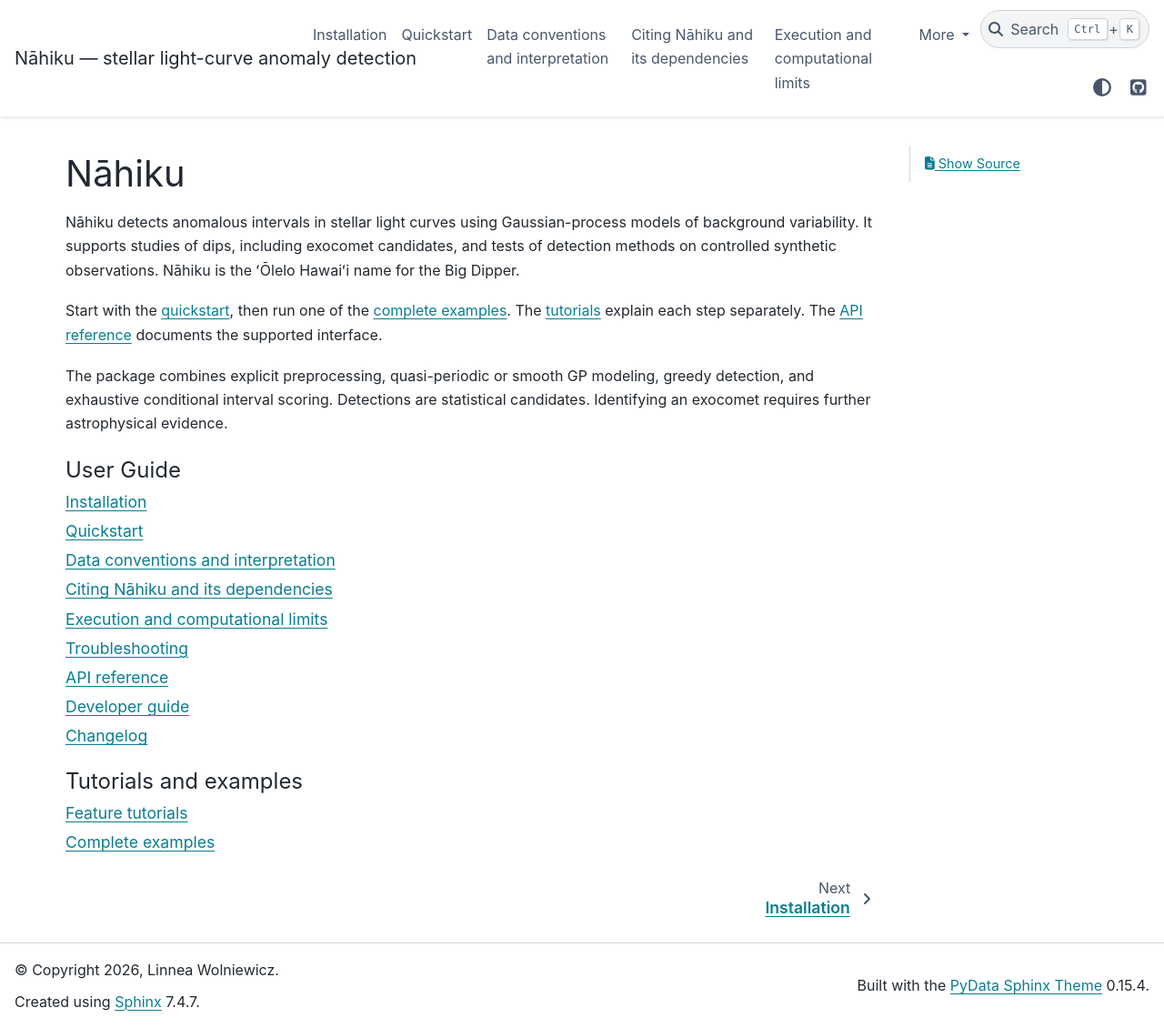
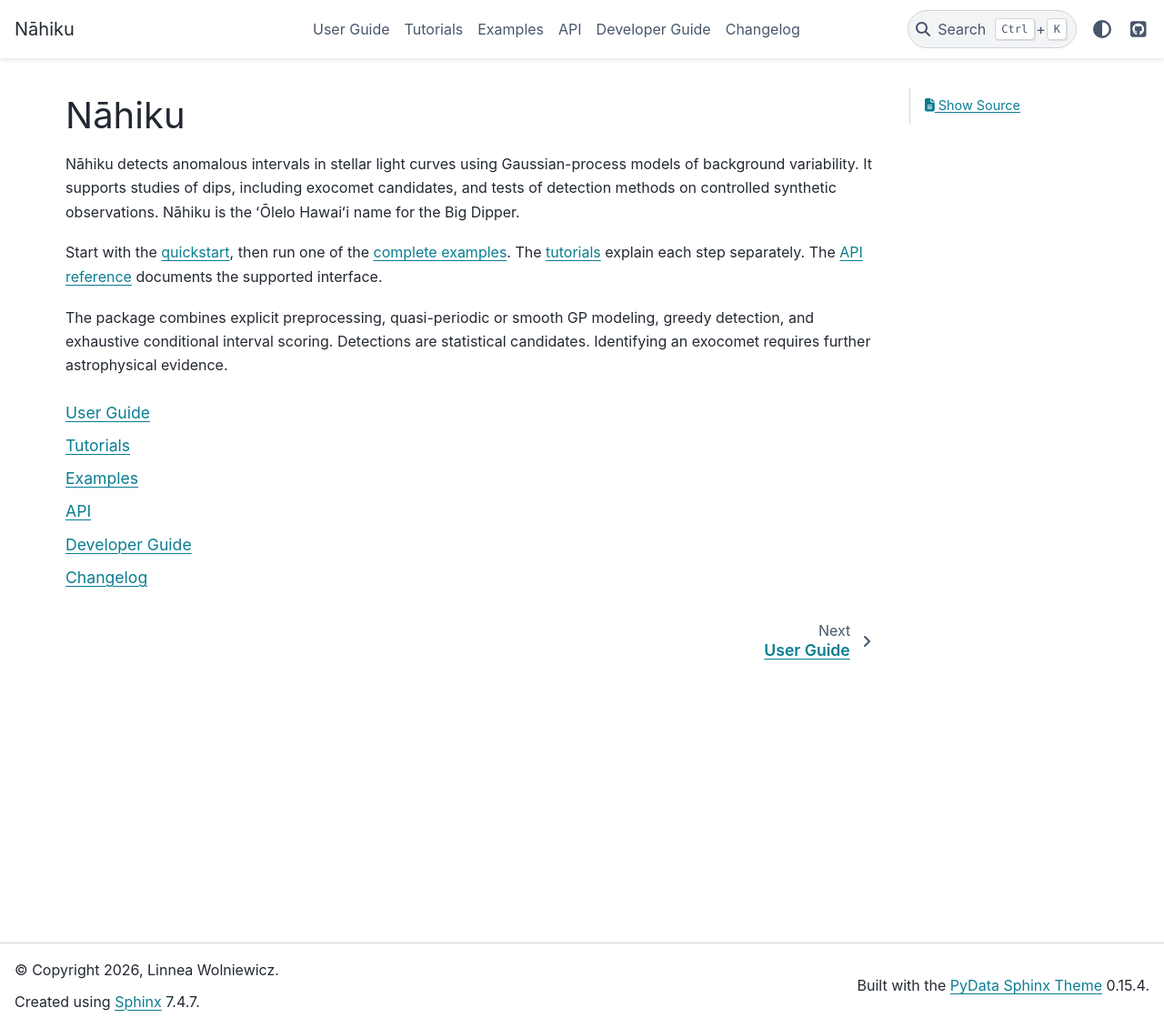
Before and after one commit to linneawolniewicz/nahiku, a Sphinx documentation site: the page built from docs/index.md, in a window 1280 px wide and 1130 px high. Shown: the whole window at 91% size. Built offline with Sphinx 7.4.7 and the PyData theme 0.15.4, drawn with Linux system fonts in a browser that asks for light colours; pages that are not in the unit, such as notebooks, are missing from menus.

Commit message:
simplify docs navigation and improve layout spacing

````diff
--- /dev/null
+++ b/docs/_static/custom.css
@@ -0,0 +1,15 @@
+/* Keep the package name compact while retaining descriptive browser titles. */
+.navbar-brand {
+  margin-right: 1.5rem;
+}
+
+/* Separate page sections and give navigation lists consistent vertical space. */
+.bd-article h2 {
+  margin-top: 2rem;
+}
+.bd-article .toctree-wrapper li {
+  margin-block: 0.45rem;
+}
+.bd-article .toctree-wrapper {
+  margin-block: 1.5rem;
+}
--- a/docs/conf.py
+++ b/docs/conf.py
@@ -7,7 +7,14 @@ copyright = "2026, Linnea Wolniewicz"
 release = nahiku.__version__
 extensions = ["myst_nb", "sphinx.ext.autodoc", "sphinx.ext.napoleon", "sphinx.ext.viewcode"]
 html_theme = "pydata_sphinx_theme"
-html_theme_options = {"github_url": "https://github.com/linneawolniewicz/nahiku", "show_toc_level": 2}
+html_theme_options = {
+    "github_url": "https://github.com/linneawolniewicz/nahiku",
+    "logo": {"text": "Nāhiku"},
+    "show_toc_level": 2,
+    "header_links_before_dropdown": 6,
+}
+html_static_path = ["_static"]
+html_css_files = ["custom.css"]
 html_title = "Nāhiku — stellar light-curve anomaly detection"
 exclude_patterns = ["_build", "**/.ipynb_checkpoints", "examples/data/**"]
 nb_execution_mode = "off"  # CI separately executes the canonical notebooks before building.
--- a/docs/index.md
+++ b/docs/index.md
@@ -13,24 +13,12 @@ greedy detection, and exhaustive conditional interval scoring. Detections are st
 astrophysical evidence.
 
 ```{toctree}
-:caption: User Guide
 :maxdepth: 1
 
-user/install
-user/quickstart
-user/concepts
-user/citations
-user/computation
-user/troubleshooting
-api/index
-developer/index
-changes
+User Guide <user/index>
+Tutorials <tutorials/index>
+Examples <examples/index>
+API <api/index>
+Developer Guide <developer/index>
+Changelog <changes>
 ```
-
-```{toctree}
-:caption: Tutorials and examples
-:maxdepth: 1
-
-tutorials/index
-examples/index
-```
--- /dev/null
+++ b/docs/user/index.md
@@ -0,0 +1,15 @@
+# User Guide
+
+Begin with installation and the quickstart. The remaining sections explain data
+conventions, interpretation, computational requirements, and citations.
+
+```{toctree}
+:maxdepth: 1
+
+install
+quickstart
+concepts
+citations
+computation
+troubleshooting
+```
````
